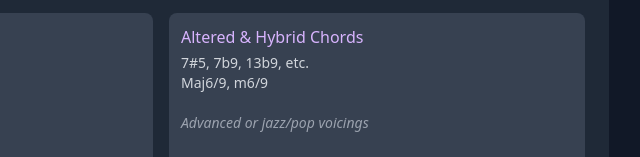
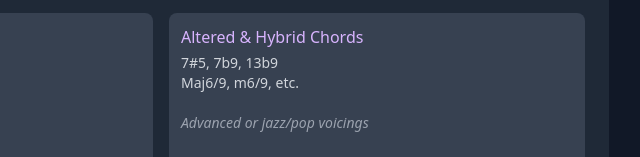
Before and after one commit to matthewjenifer/customchordgenerator_v1, a website: page index.html in a window 1280 px wide. Shown: the part 643-800 px from the top of the page, 479-1119 px from the left. Drawn offline with nearby package versions, Linux system fonts and the light colour scheme; no server answers.

Commit message:
UI update3

```diff
--- a/index.html
+++ b/index.html
@@ -123,8 +123,8 @@
 <div class="bg-gray-700 p-3 rounded-lg md:col-span-2">
   <h3 class="font-medium text-purple-300 mb-1">Altered & Hybrid Chords</h3>
   <ul class="text-sm text-gray-300">
-    <li>7#5, 7b9, 13b9, etc.</li>
-    <li>Maj6/9, m6/9</li>
+    <li>7#5, 7b9, 13b9</li>
+    <li>Maj6/9, m6/9, etc.</li>
     <br>
     <li class="italic text-gray-400">Advanced or jazz/pop voicings</li>
   </ul>
```
